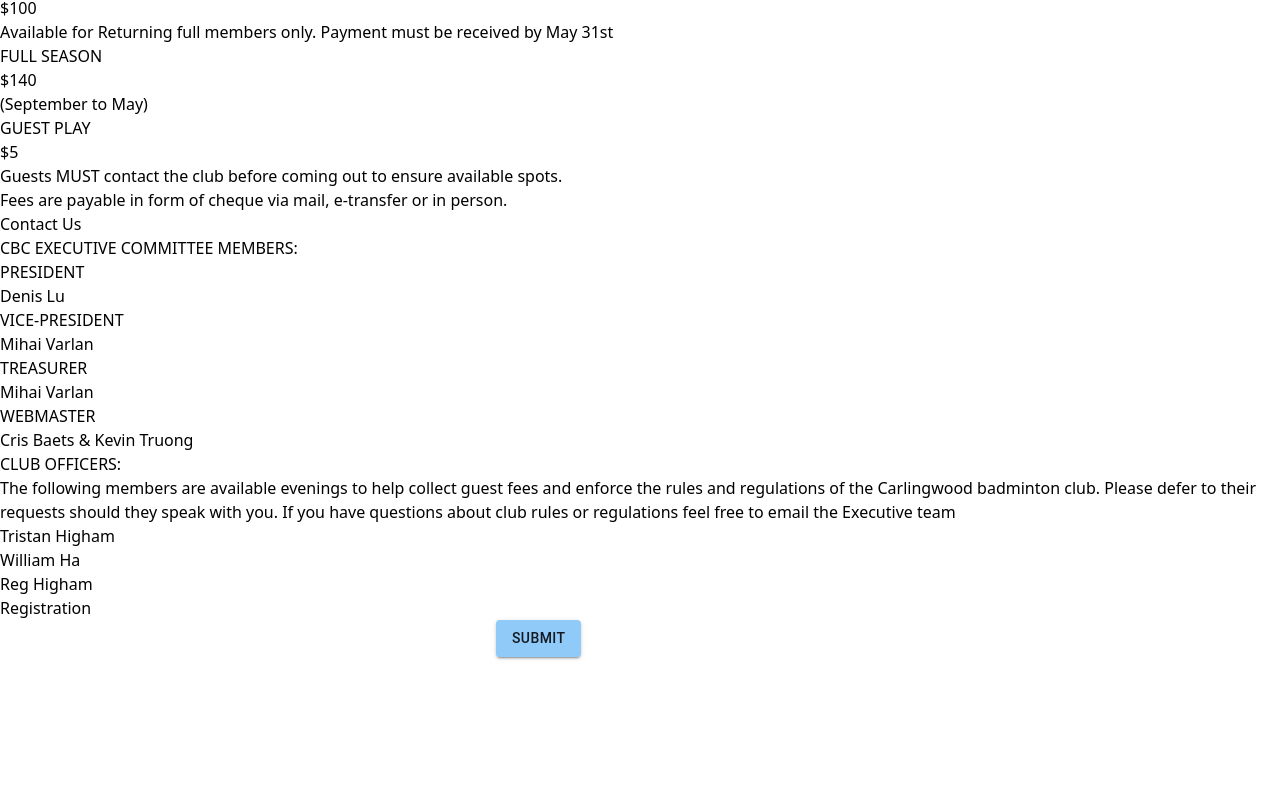
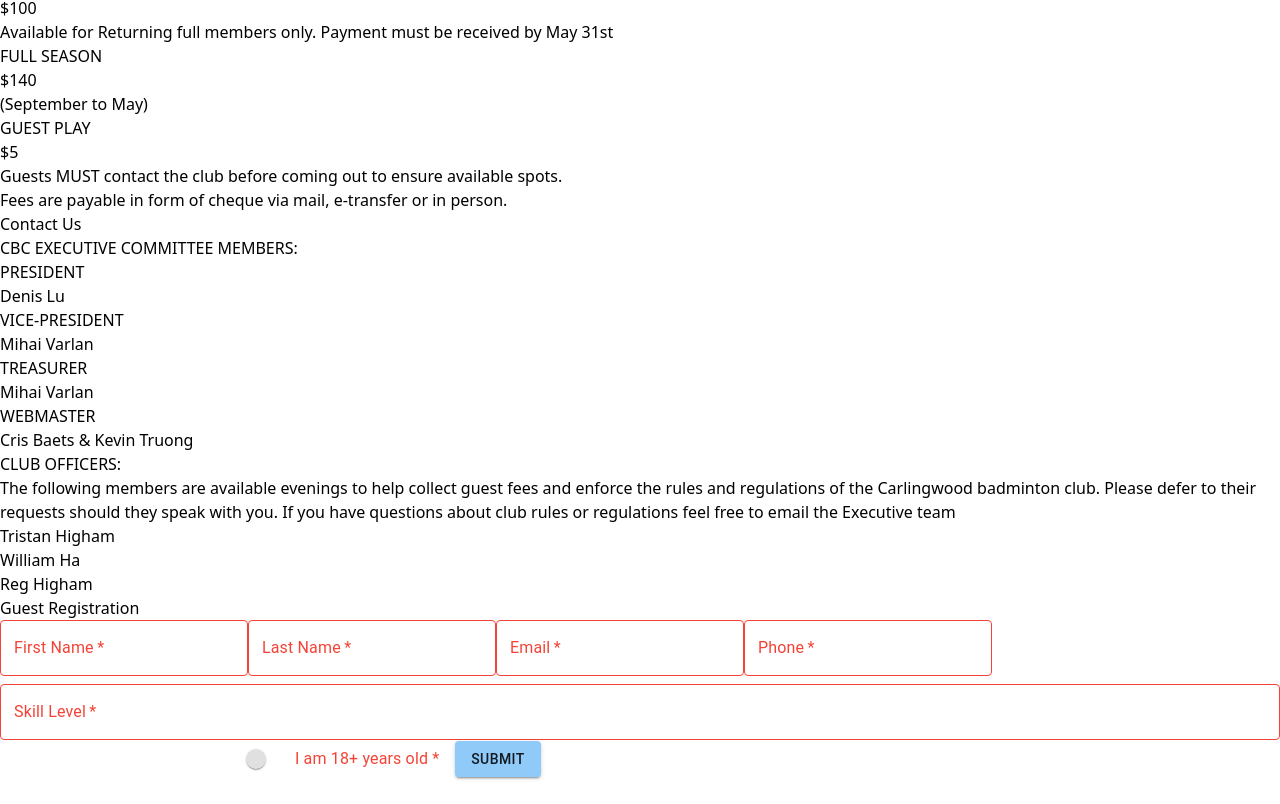
Before and after one commit to kevintruo/carlingwood_badminton, a React (Create React App) app: page / in a window 1280 px wide. Shown: the part 2081-2885 px from the top of the page. Before the commit the page ends 2757 px from the top, so only its background shows below. Built offline with nearby package versions, Linux system fonts and the light colour scheme.

Commit message:
Added Guest Form

```diff
--- a/package.json
+++ b/package.json
@@ -8,6 +8,7 @@
     "@emotion/styled": "^11.11.0",
     "@mui/icons-material": "^5.14.9",
     "@mui/material": "^5.14.10",
+    "@mui/x-date-pickers": "^6.16.1",
     "@testing-library/jest-dom": "^5.14.1",
     "@testing-library/react": "^13.0.0",
     "@testing-library/user-event": "^13.2.1",
@@ -16,6 +17,7 @@
     "@types/react": "^18.0.0",
     "@types/react-dom": "^18.0.0",
     "axios": "^1.5.1",
+    "moment": "^2.29.4",
     "react": "^18.2.0",
     "react-dom": "^18.2.0",
     "react-router-dom": "^6.16.0",
--- /dev/null
+++ b/src/components/SkillLevelSelect/index.tsx
@@ -0,0 +1,35 @@
+import Box from "@mui/material/Box";
+import InputLabel from "@mui/material/InputLabel";
+import MenuItem from "@mui/material/MenuItem";
+import FormControl from "@mui/material/FormControl";
+import Select, { SelectChangeEvent } from "@mui/material/Select";
+import Tooltip from "@mui/material/Tooltip";
+
+export default function SkillLevelSelect({
+  value,
+  updateValue,
+}: {
+  value: string;
+  updateValue: (event: SelectChangeEvent) => void;
+}) {
+  return (
+    <Box sx={{ minWidth: 120 }}>
+      <FormControl fullWidth required error={!value}>
+        <InputLabel id='skill-level-select-label'>Skill Level</InputLabel>
+        <Select
+          labelId='skill-level-select-label'
+          id='demo-skill-level-select'
+          value={value}
+          label='Skill Level'
+          onChange={updateValue}>
+          <MenuItem value={"Intermediate"}>
+            <Tooltip title='Intermediate (Has Had Training/Coaching and More than 5 years experience)'>
+              <span>Intermediate (Has Had Training/Coaching and More than 5 years experience)</span>
+            </Tooltip>
+          </MenuItem>
+          <MenuItem value={"Advanced"}>Advanced (Competitive player, past or present)</MenuItem>
+        </Select>
+      </FormControl>
+    </Box>
+  );
+}
--- a/src/pages/GuestRegistration/index.tsx
+++ b/src/pages/GuestRegistration/index.tsx
@@ -1,23 +1,42 @@
 import * as React from "react";
+import axios from "axios";
+import { Moment } from "moment";
 import Section from "../../components/Section";
 import Button from "@mui/material/Button";
 import TextField from "@mui/material/TextField";
-import axios from "axios";
 import CircularProgress from "@mui/material/CircularProgress";
+import Switch from "@mui/material/Switch";
+import FormControlLabel from "@mui/material/FormControlLabel";
+import SkillLevelSelect from "../../components/SkillLevelSelect";
+import Typography from "@mui/material/Typography";
+import { LocalizationProvider } from "@mui/x-date-pickers/LocalizationProvider";
+import { AdapterMoment } from "@mui/x-date-pickers/AdapterMoment";
+import { DatePicker } from "@mui/x-date-pickers/DatePicker";
+import moment from "moment";
 
 export default function GuestRegistration() {
   const [inProgress, setInProgress] = React.useState<boolean>(false);
   const [email, setEmail] = React.useState<string | null>("");
-  const [name, setName] = React.useState<string | null>("");
-  const webAppUrl =
-    "https://script.google.com/macros/s/AKfycbzOTJFMhpCNMIq6P4RHpMIrwWPn4zs1cIxSSZInJ7UT-2aOTe04oMrobzN6CF1yF0ks/exec";
+  const [firstName, setFirstName] = React.useState<string | null>("");
+  const [lastName, setLastName] = React.useState<string | null>("");
+  const [phone, setPhone] = React.useState<string | null>("");
+  const [isOver18, setIsOver18] = React.useState<boolean>(false);
+  const [skillLevel, setSkillLevel] = React.useState<string | null>(null);
+  const [playDate, setPlayDate] = React.useState<Moment | null>(moment());
+  const webAppUrl = "<web_url>";
 
   const submitForm = async () => {
-    if (!email || !name) return;
+    if (!email || !firstName || !lastName || !phone || !isOver18 || !skillLevel || !playDate)
+      return;
     setInProgress(true);
     let body = new FormData();
     body.append("Email", email);
-    body.append("Name", name);
+    body.append("First Name", firstName);
+    body.append("Last Name", lastName);
+    body.append("Phone Number", phone);
+    body.append("Is Over 18", isOver18 ? "Yes" : "No");
+    body.append("Skill Level", skillLevel);
+    body.append("Requested Play Date", playDate.format("mm/dd/yyyy"));
 
     await axios
       .post(webAppUrl, body)
@@ -27,24 +46,65 @@ export default function GuestRegistration() {
   };
 
   return (
-    <Section id='guest_registration'>
-      <div className='flex flex-row w-screen justify-between p-5'>
-        <div className='flex flex-col gap-3'>
+    <Section id='guest_registration' className='gap-2'>
       <p className='text-3xl font-bold text-black  dark:text-white dark:bg-black'>
-            Registration
+        Guest Registration
       </p>
+      <TextField
+        label='First Name'
+        value={firstName}
+        onChange={(e) => setFirstName(e.target.value)}
+        required
+        error={!firstName}
+        sx={{ maxWidth: 300 }}
+      />
+      <TextField
+        label='Last Name'
+        value={lastName}
+        onChange={(e) => setLastName(e.target.value)}
+        required
+        error={!lastName}
+        sx={{ maxWidth: 300 }}
+      />
       <TextField
         label='Email'
         type='email'
         value={email}
         onChange={(e) => setEmail(e.target.value)}
+        required
+        error={!email}
+        sx={{ maxWidth: 300 }}
       />
-          <TextField label='Name' value={name} onChange={(e) => setName(e.target.value)} />
-          <Button onClick={submitForm} variant='contained' disabled={inProgress}>
+      <TextField
+        label='Phone'
+        value={phone}
+        onChange={(e) => setPhone(e.target.value)}
+        required
+        error={!phone}
+        sx={{ maxWidth: 300, mb: 1 }}
+      />
+      <SkillLevelSelect
+        value={skillLevel ?? ""}
+        updateValue={(e) => setSkillLevel(e.target.value as string)}
+      />
+      <LocalizationProvider dateAdapter={AdapterMoment}>
+        <DatePicker
+          label='Requested Play Date *'
+          value={playDate}
+          onChange={(newValue) => setPlayDate(newValue)}
+          minDate={moment()}
+          sx={{ mt: 1 }}
+        />
+      </LocalizationProvider>
+      <FormControlLabel
+        control={<Switch checked={isOver18} onChange={(e) => setIsOver18(e.target.checked)} />}
+        label={
+          <Typography color={!isOver18 ? "error" : "inherit"}>I am 18+ years old *</Typography>
+        }
+      />
+      <Button onClick={submitForm} variant='contained' disabled={inProgress} sx={{ maxWidth: 100 }}>
         {inProgress ? <CircularProgress size={24} /> : "Submit"}
       </Button>
-        </div>
-      </div>
     </Section>
   );
 }
```
Also changed, not shown: 1 other file (tests, documents, lock files or other folders). Lines whose indentation alone changed are shown as unchanged.
